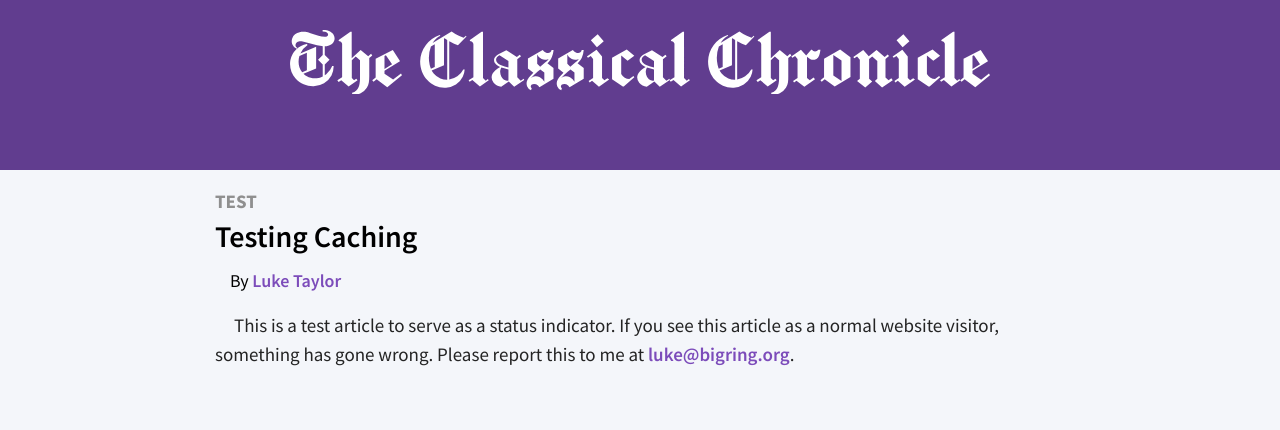
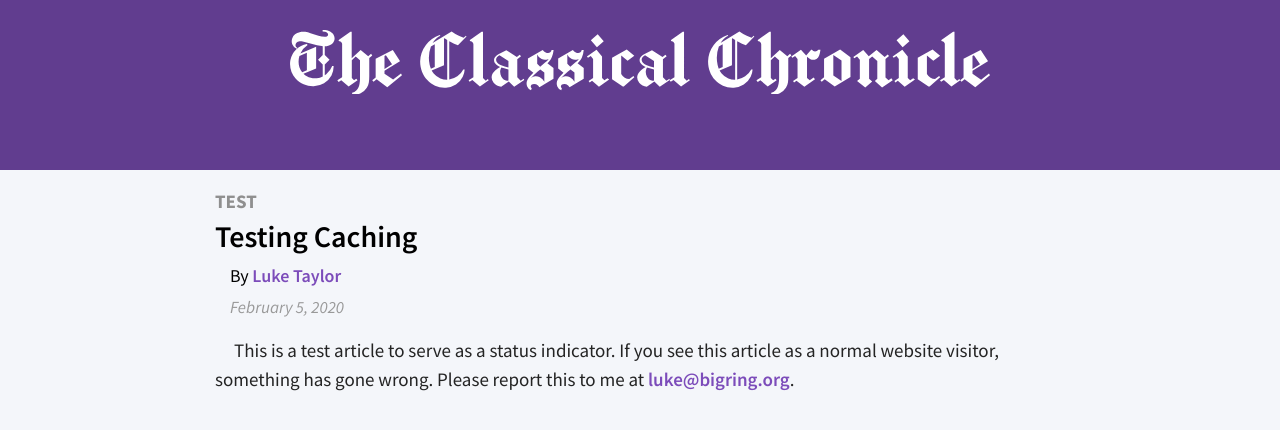
Before and after one commit to lixitrixi/classical-chronicle, a Jekyll site: the page built from _articles/test-article.md, in a window 1280 px wide. Shown: the top 430 px of the page. Built offline with Jekyll 4.4.1, drawn with Linux system fonts in a browser that asks for light colours.

Commit message:
Add date to article pages

```diff
--- a/_layouts/article.html
+++ b/_layouts/article.html
@@ -11,6 +11,7 @@
       <p class="category">{{ page.category }}</p>
       <h1 class="title">{{ page.title }}</h1>
       <p class="author">By {% for author in page.author %}{% if forloop.last %}<a href="/about#{{author | slugify}}">{{author}}</a>{% else %}<a href="/about#{{author | slugify}}">{{author}}</a>, {% endif %}{% endfor %}</p>
+      <p class="date">{{ page.date | date: "%B&nbsp;%-d,&nbsp;%Y"}}</p>
       <article>
         {{ content }}
       </article>
--- a/assets/css/article.scss
+++ b/assets/css/article.scss
@@ -14,7 +14,7 @@ main {
   margin-bottom: 20px;
   h1 {
     font-weight: 500;
-    margin-bottom: 12px;
+    margin-bottom: 7px;
     margin-top: 3px;
     font-size: 30px;
   }
@@ -29,8 +29,16 @@ main {
   .author {
     // font-style: italic;
     font-size: 18px;
-    margin-top:0px;
+    margin-top: 0px;
     margin-left: 15px;
+    margin-bottom: 9px;
+  }
+  .date {
+    margin-left: 15px;
+    font-style: italic;
+    color: #999;
+    margin-top: 0;
+    font-size: 17px;
   }
   .category {
     margin-bottom: 0px;
```
